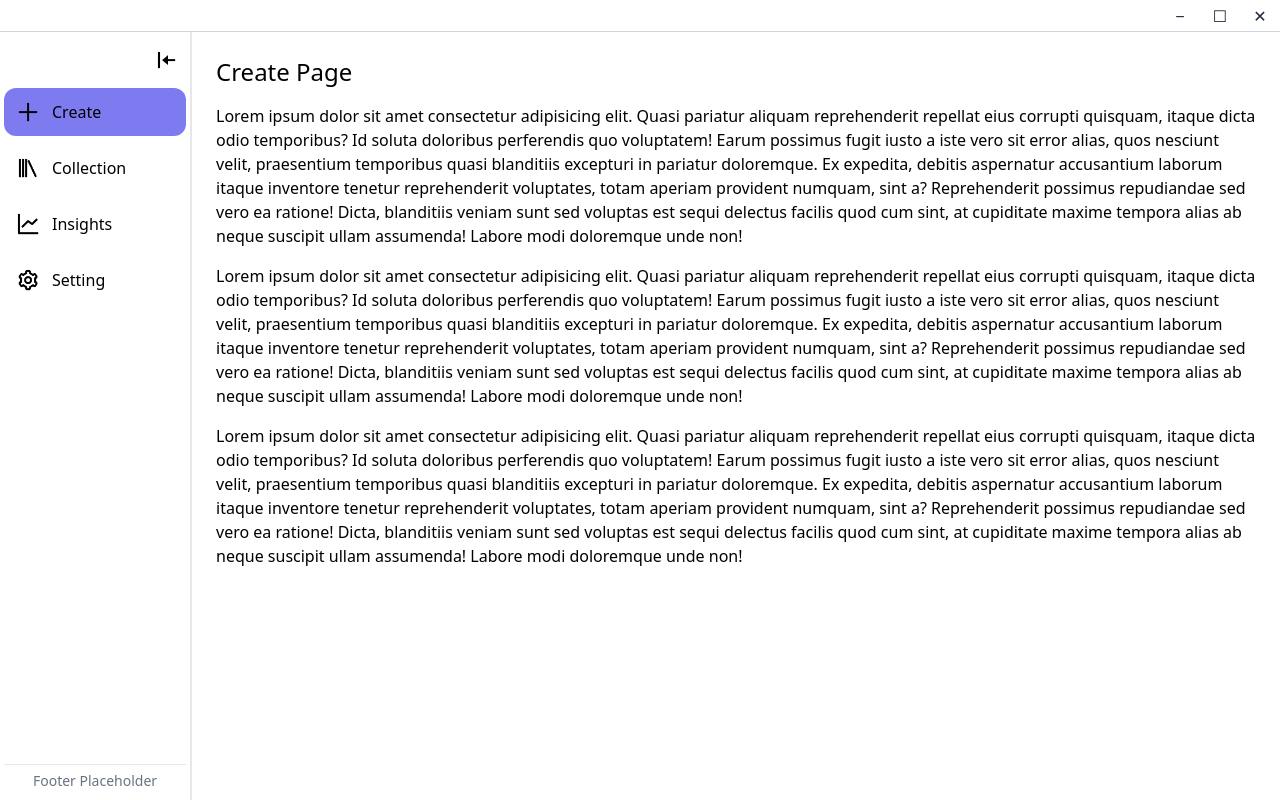
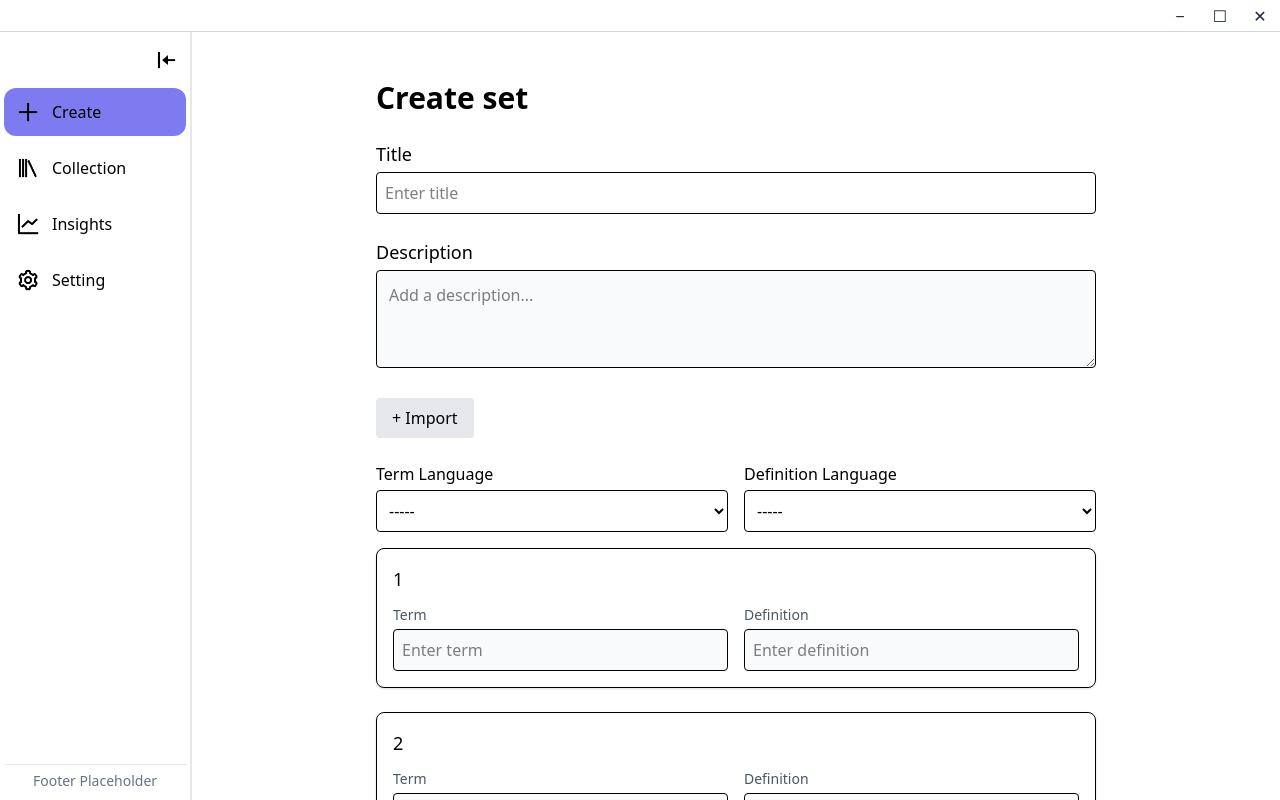
Before and after one commit to lu7ue/typola, a React (Vite) app in the folder src/frontend/: page / in a window 1280 px wide. Built offline with nearby package versions, Linux system fonts and the light colour scheme.

Commit message:
updated ui in create pages

```diff
--- /dev/null
+++ b/src/frontend/src/components/Card.jsx
@@ -0,0 +1,36 @@
+export default function Card({ card, updateCard }) {
+    return (
+        <div className="border p-4 rounded-lg shadow-sm bg-white">
+
+            <div className="text-lg mb-3 font-medium">{card.id}</div>
+
+            <div className="grid grid-cols-2 gap-4">
+
+                {/* Term */}
+                <div>
+                    <label className="block text-sm mb-1 text-gray-600">Term</label>
+                    <input
+                        className="w-full border p-2 rounded bg-gray-50"
+                        placeholder="Enter term"
+                        value={card.term}
+                        onChange={(e) => updateCard(card.id, "term", e.target.value)}
+                    />
+                </div>
+
+                {/* Definition */}
+                <div>
+                    <label className="block text-sm mb-1 text-gray-600">Definition</label>
+                    <input
+                        className="w-full border p-2 rounded bg-gray-50"
+                        placeholder="Enter definition"
+                        value={card.definition}
+                        onChange={(e) =>
+                            updateCard(card.id, "definition", e.target.value)
+                        }
+                    />
+                </div>
+
+            </div>
+        </div>
+    );
+}
--- a/src/frontend/src/pages/Create.jsx
+++ b/src/frontend/src/pages/Create.jsx
@@ -1,46 +1,120 @@
+import { useState } from "react";
+import Card from "../components/Card";
+
 export default function Create() {
+  const [title, setTitle] = useState("");
+  const [description, setDescription] = useState("");
+  const [termLanguage, setTermLanguage] = useState("");
+  const [definitionLanguage, setDefinitionLanguage] = useState("");
+
+
+  const [cards, setCards] = useState([
+    { id: 1, term: "", definition: "", image: null },
+    { id: 2, term: "", definition: "", image: null },
+  ]);
+
+  const addCard = () => {
+    setCards([
+      ...cards,
+      {
+        id: cards.length + 1,
+        term: "",
+        definition: "",
+        image: null,
+      },
+    ]);
+  };
+
+  const updateCard = (id, field, value) => {
+    setCards(
+      cards.map((card) =>
+        card.id === id ? { ...card, [field]: value } : card
+      )
+    );
+  };
+
   return (
-    <div className="space-y-4">
-      <h2 className="text-2xl mb-4">Create Page</h2>
-      <p>
-        Lorem ipsum dolor sit amet consectetur adipisicing elit. Quasi pariatur
-        aliquam reprehenderit repellat eius corrupti quisquam, itaque dicta odio
-        temporibus? Id soluta doloribus perferendis quo voluptatem! Earum
-        possimus fugit iusto a iste vero sit error alias, quos nesciunt velit,
-        praesentium temporibus quasi blanditiis excepturi in pariatur
-        doloremque. Ex expedita, debitis aspernatur accusantium laborum itaque
-        inventore tenetur reprehenderit voluptates, totam aperiam provident
-        numquam, sint a? Reprehenderit possimus repudiandae sed vero ea ratione!
-        Dicta, blanditiis veniam sunt sed voluptas est sequi delectus facilis
-        quod cum sint, at cupiditate maxime tempora alias ab neque suscipit
-        ullam assumenda! Labore modi doloremque unde non!
-      </p>
-      <p>
-        Lorem ipsum dolor sit amet consectetur adipisicing elit. Quasi pariatur
-        aliquam reprehenderit repellat eius corrupti quisquam, itaque dicta odio
-        temporibus? Id soluta doloribus perferendis quo voluptatem! Earum
-        possimus fugit iusto a iste vero sit error alias, quos nesciunt velit,
-        praesentium temporibus quasi blanditiis excepturi in pariatur
-        doloremque. Ex expedita, debitis aspernatur accusantium laborum itaque
-        inventore tenetur reprehenderit voluptates, totam aperiam provident
-        numquam, sint a? Reprehenderit possimus repudiandae sed vero ea ratione!
-        Dicta, blanditiis veniam sunt sed voluptas est sequi delectus facilis
-        quod cum sint, at cupiditate maxime tempora alias ab neque suscipit
-        ullam assumenda! Labore modi doloremque unde non!
-      </p>
-      <p>
-        Lorem ipsum dolor sit amet consectetur adipisicing elit. Quasi pariatur
-        aliquam reprehenderit repellat eius corrupti quisquam, itaque dicta odio
-        temporibus? Id soluta doloribus perferendis quo voluptatem! Earum
-        possimus fugit iusto a iste vero sit error alias, quos nesciunt velit,
-        praesentium temporibus quasi blanditiis excepturi in pariatur
-        doloremque. Ex expedita, debitis aspernatur accusantium laborum itaque
-        inventore tenetur reprehenderit voluptates, totam aperiam provident
-        numquam, sint a? Reprehenderit possimus repudiandae sed vero ea ratione!
-        Dicta, blanditiis veniam sunt sed voluptas est sequi delectus facilis
-        quod cum sint, at cupiditate maxime tempora alias ab neque suscipit
-        ullam assumenda! Labore modi doloremque unde non!
-      </p>
+    <div className="p-6 space-y-6 max-w-3xl mx-auto">
+      <h2 className="text-3xl font-semibold">Create set</h2>
+
+      {/* Title */}
+      <div>
+        <label className="block mb-1 text-lg font-medium">Title</label>
+        <input
+          className="w-full border p-2 rounded"
+          value={title}
+          onChange={(e) => setTitle(e.target.value)}
+          placeholder="Enter title"
+        />
+      </div>
+
+      {/* Description */}
+      <div>
+        <label className="block mb-1 text-lg font-medium">Description</label>
+        <textarea
+          className="w-full border p-3 rounded bg-gray-50"
+          placeholder="Add a description..."
+          value={description}
+          onChange={(e) => setDescription(e.target.value)}
+          rows={3}
+        />
+      </div>
+
+      {/* Buttons */}
+      <div className="flex gap-3">
+        <button className="px-4 py-2 rounded bg-gray-200">+ Import</button>
+      </div>
+
+      <div className="grid grid-cols-2 gap-4 mb-4">
+        {/* Term drop down */}
+        <div>
+          <label className="block mb-1 font-medium">Term Language</label>
+          <select
+            className="w-full border p-2 rounded bg-white"
+            value={termLanguage}
+            onChange={(e) => setTermLanguage(e.target.value)}
+          >
+            <option value="">-----</option>
+            <option value="en">English</option>
+            <option value="nl">Dutch</option>
+            <option value="kr">Korean</option>
+          </select>
+        </div>
+
+        {/* Definition drop down */}
+        <div>
+          <label className="block mb-1 font-medium">Definition Language</label>
+          <select
+            className="w-full border p-2 rounded bg-white"
+            value={definitionLanguage}
+            onChange={(e) => setDefinitionLanguage(e.target.value)}
+          >
+            <option value="">-----</option>
+            <option value="en">English</option>
+            <option value="nl">Dutch</option>
+            <option value="kr">Korean</option>
+          </select>
+        </div>
+      </div>
+
+      {/* Card */}
+      <div className="space-y-6">
+        {cards.map((card) => (
+          <Card
+            key={card.id}
+            card={card}
+            updateCard={updateCard}
+          />
+        ))}
+      </div>
+
+      {/* Add card */}
+      <button
+        className="mx-auto block mt-4 px-6 py-3 bg-[#7e7bf1] text-white rounded"
+        onClick={addCard}
+      >
+        Add a card
+      </button>
     </div>
   );
 }
```
